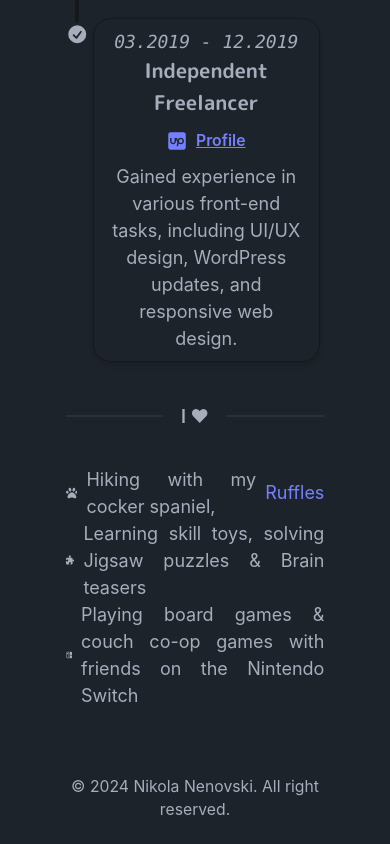
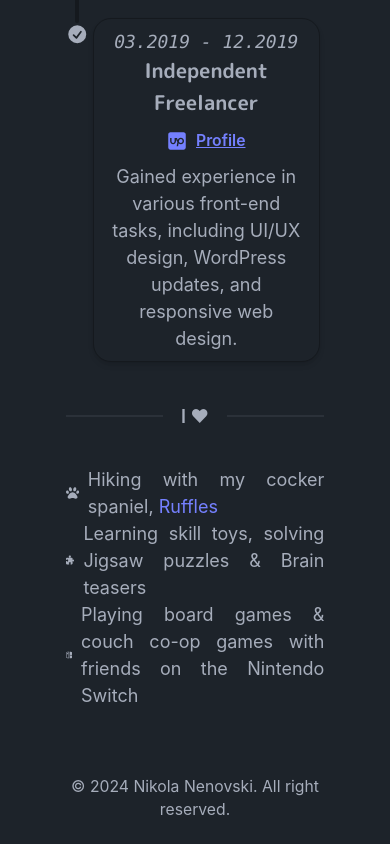
Before and after one commit to Nickslabcode/portfolio-ts, a React (Vite) app in the folder template/: page / in a window 390 px wide. Shown: the part 1842-2686 px from the top of the page. Built offline with nearby package versions, Linux system fonts and the light colour scheme.

Commit message:
fixed an issue where text in the hobbies section the dropdown breaks the layout

```diff
--- a/template/src/views/Home.tsx
+++ b/template/src/views/Home.tsx
@@ -90,8 +90,10 @@ const Home = () => {
       >
         <ul>
           <li className="flex gap-2 items-center">
-            <FaPaw /> Hiking with my cocker spaniel,{' '}
-            <div className="dropdown dropdown-top dropdown-left dropdown-hover">
+            <FaPaw />{' '}
+            <p>
+              Hiking with my cocker spaniel,{' '}
+              <div className="dropdown dropdown-top dropdown-left md:dropdown-hover">
                 <span className="text-primary cursor-pointer">Ruffles</span>
                 <div
                   tabIndex={0}
@@ -106,14 +108,18 @@ const Home = () => {
                   </div>
                 </div>
               </div>
+            </p>
           </li>
           <li className="flex gap-2 items-center">
-            <FaPuzzlePiece /> Learning skill toys, solving Jigsaw puzzles &
-            Brain teasers
+            <FaPuzzlePiece />{' '}
+            <p>Learning skill toys, solving Jigsaw puzzles & Brain teasers </p>
           </li>
           <li className="flex gap-2 items-center">
-            <SiNintendoswitch /> Playing board games & couch co-op games with
-            friends on the Nintendo Switch
+            <SiNintendoswitch />{' '}
+            <p>
+              Playing board games & couch co-op games with friends on the
+              Nintendo Switch
+            </p>
           </li>
         </ul>
       </motion.div>
```
Lines whose indentation alone changed are shown as unchanged.
